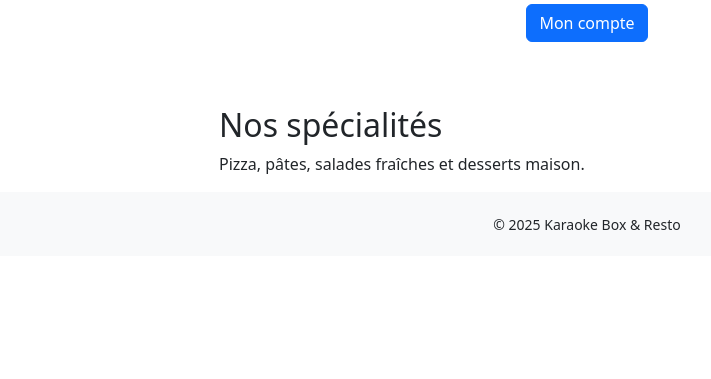
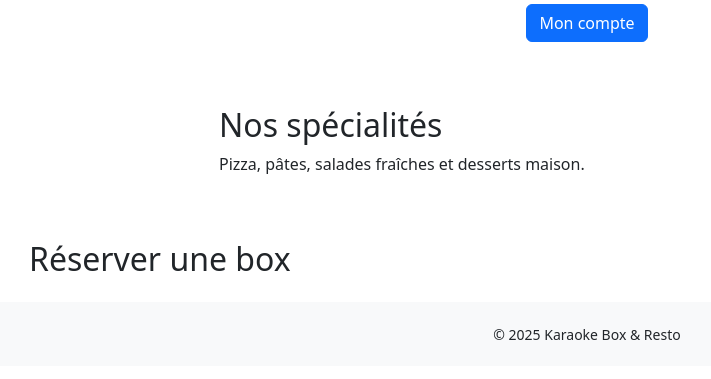
Before and after one commit to manahak/projet_karaoke, a Flask app: page / in a window 1280 px wide. Shown: the part 226-605 px from the top of the page, without its empty margins (53-764 px from the left). Run offline with Flask 3, Linux system fonts and the light colour scheme; data that the repository does not hold is empty.

Commit message:
ajout reservation de box

```diff
--- a/app.py
+++ b/app.py
@@ -1,6 +1,7 @@
 from flask import Flask, render_template, request, redirect, url_for, session
 from pymongo import MongoClient
 from bson import ObjectId
+from datetime import datetime
 from werkzeug.security import generate_password_hash, check_password_hash
 
 app = Flask(__name__)
@@ -16,8 +17,47 @@ users = db["users"]
 # --------------------------------------------------------
 @app.route('/')
 def index():
-    # Page d'accueil publique
-    return render_template("index.html")
+    # Page d'accueil publique — afficher les boxes disponibles
+    boxes_cursor = db.box.find()
+    boxes = []
+    for b in boxes_cursor:
+        boxes.append({
+            "_id": str(b.get("_id")),
+            "numero": b.get("numero"),
+            "places": b.get("places"),
+            "status": b.get("status"),
+            "type": b.get("type"),
+            "prix_horaire": b.get("prix_horaire")
+        })
+    return render_template("index.html", boxes=boxes, current_year=datetime.now().year)
+
+
+@app.route('/reserve_box', methods=["POST"])
+def reserve_box():
+    # Nécessite connexion
+    if "user" not in session:
+        return redirect(url_for('login'))
+
+    box_id = request.form.get('box_id')
+    if not box_id:
+        return redirect(url_for('index'))
+
+    try:
+        oid = ObjectId(box_id)
+    except Exception:
+        return redirect(url_for('index'))
+
+    box = db.box.find_one({"_id": oid})
+    if not box:
+        return redirect(url_for('index'))
+
+    if box.get('status') != 'libre':
+        # Déjà réservé
+        return redirect(url_for('index'))
+
+    username = session['user']['username']
+    db.box.update_one({"_id": oid}, {"$set": {"status": 'reservee', "reserved_by": username, "reserved_at": datetime.utcnow()}})
+    return redirect(url_for('index'))
 
 
 @app.route('/dashboard')
--- a/templates/index.html
+++ b/templates/index.html
@@ -20,4 +20,40 @@
             <p>Pizza, pâtes, salades fraîches et desserts maison.</p>
         </div>
     </div>
+
+        <!-- Section : Réserver une box -->
+        <section class="mt-5">
+            <h2 class="mb-4">Réserver une box</h2>
+            <div class="row">
+                {% for box in boxes %}
+                    <div class="col-md-4 mb-3">
+                        <div class="card h-100">
+                            <div class="card-body">
+                                <h5 class="card-title">Box #{{ box.numero }} — {{ box.type|capitalize }}</h5>
+                                <p class="card-text">Places : {{ box.places }}<br>Prix horaire : {{ box.prix_horaire }} €</p>
+                                <p>
+                                    {% if box.status == 'libre' %}
+                                        <span class="badge bg-success">Libre</span>
+                                    {% elif box.status == 'reservee' %}
+                                        <span class="badge bg-warning text-dark">Réservée</span>
+                                    {% else %}
+                                        <span class="badge bg-secondary">{{ box.status }}</span>
+                                    {% endif %}
+                                </p>
+                            </div>
+                            <div class="card-footer bg-transparent">
+                                {% if box.status == 'libre' %}
+                                    <form method="POST" action="{{ url_for('reserve_box') }}">
+                                        <input type="hidden" name="box_id" value="{{ box._id }}">
+                                        <button class="btn btn-primary" type="submit">Réserver</button>
+                                    </form>
+                                {% else %}
+                                    <button class="btn btn-outline-secondary" disabled>Indisponible</button>
+                                {% endif %}
+                            </div>
+                        </div>
+                    </div>
+                {% endfor %}
+            </div>
+        </section>
 {% endblock %}
```
